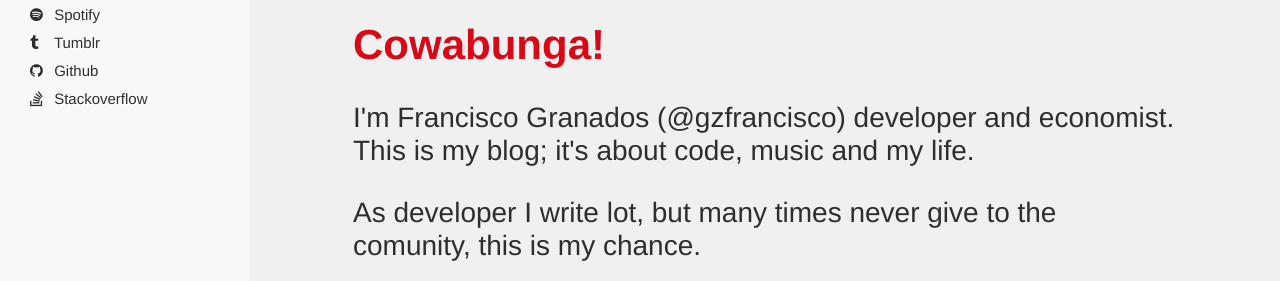
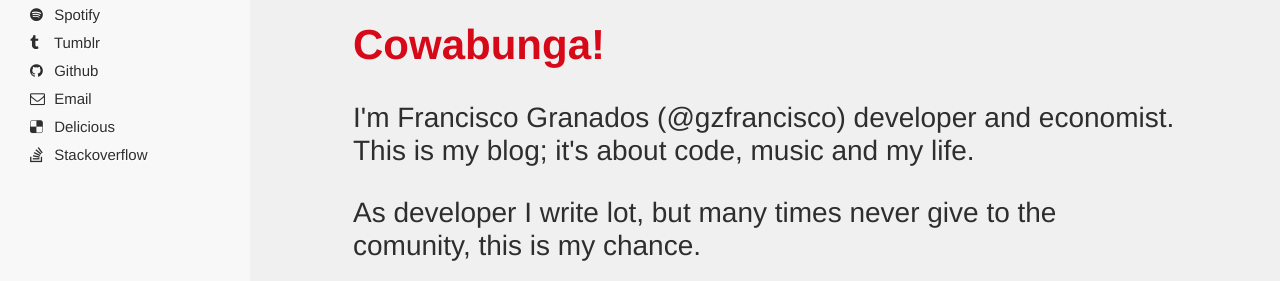
Before and after one commit to gzfrancisco/gzfrancisco.github.io, a Jekyll site: the page built from index.html, in a window 1280 px wide. Shown: the part 457-738 px from the top of the page. Built offline with Jekyll 4.4.1, drawn with Linux system fonts in a browser that asks for light colours; nearby versions of some CDN libraries; Markdown is read by kramdown in place of the engine named in the settings.

Commit message:
Include another links to sidebar

```diff
--- a/_includes/social.html
+++ b/_includes/social.html
@@ -5,5 +5,7 @@
   <li><a href="https://open.spotify.com/user/1276392502"><i class="fa fa-spotify"></i> Spotify</a></li>
   <li><a href="http://music-inspector.tumblr.com"><i class="fa fa-tumblr"></i> Tumblr</a></li>
   <li><a href="https://github.com/gzfrancisco"><i class="fa fa-github"></i> Github</a></li>
+  <li><a href="mailto:gz.francisco@gmail.com"><i class="fa fa-envelope-o"></i> Email</a></li>
+  <li><a href="https://delicious.com/gzfrancisco"><i class="fa fa-delicious"></i> Delicious</a></li>
   <li><a href="https://stackoverflow.com/users/485787/gzfrancisco"><i class="fa fa-stack-overflow"></i> Stackoverflow</a></li>
 </ul>
```
